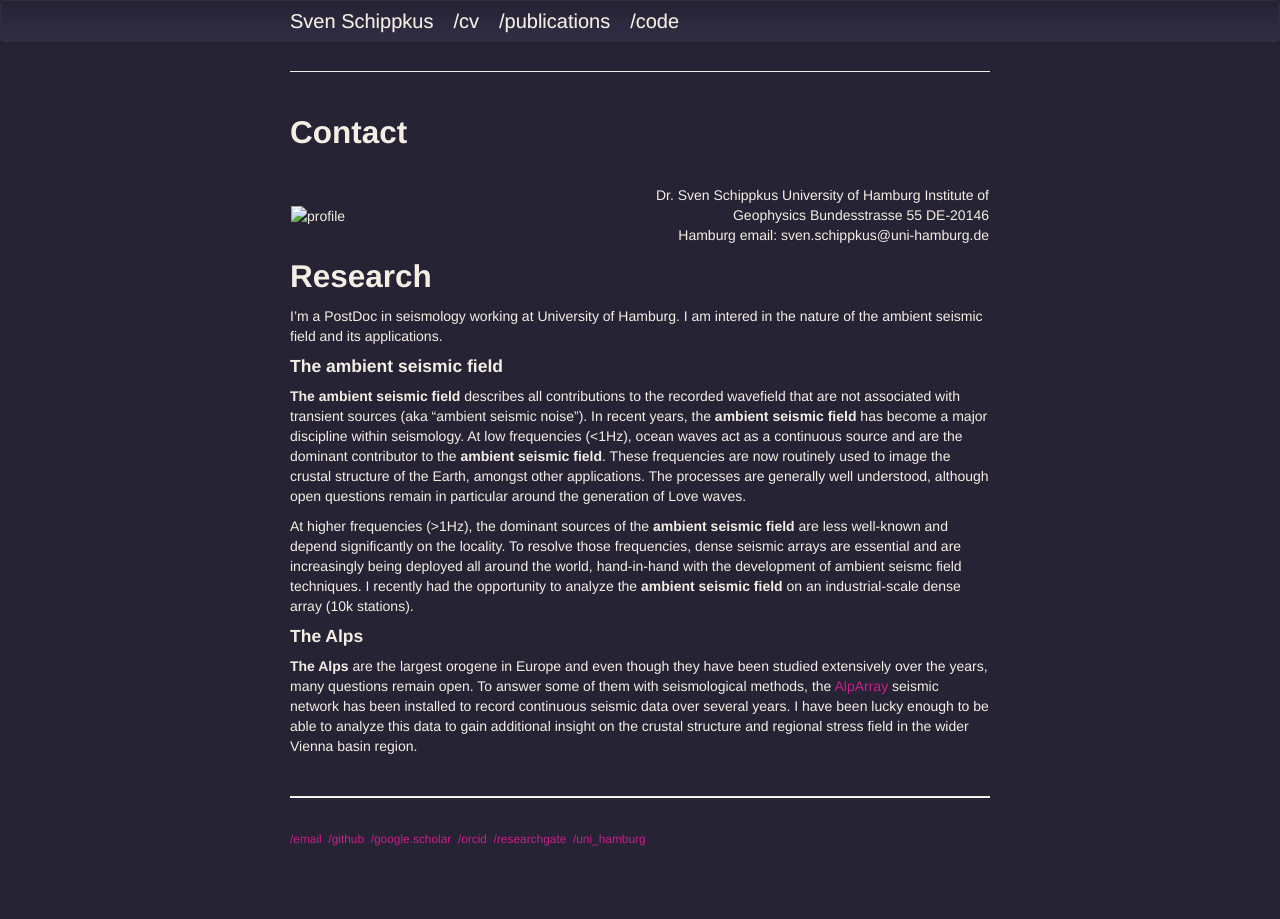
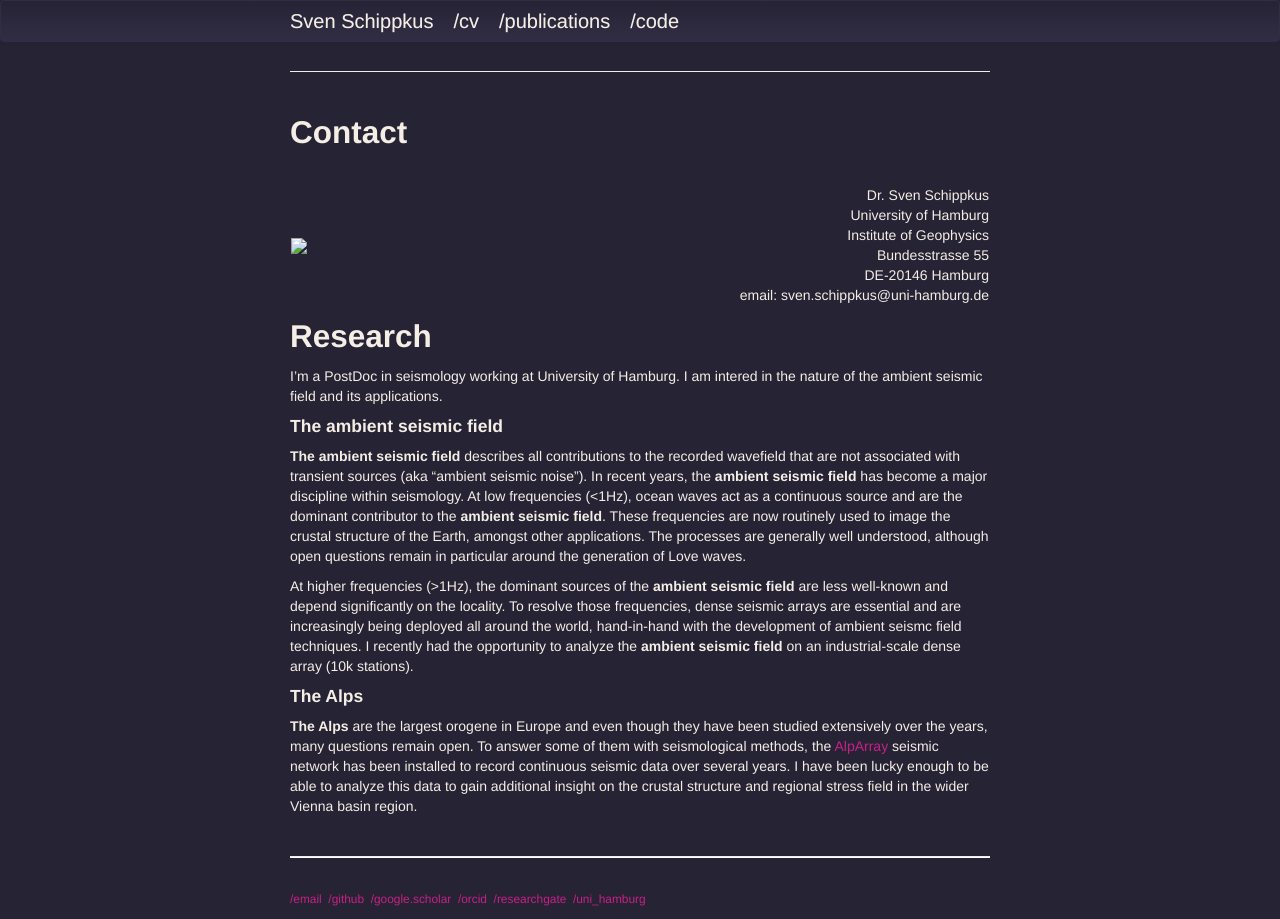
Before and after one commit to schipp/schipp.github.io, a Jekyll site: the page built from index.md, in a window 1280 px wide. Built offline with Jekyll 4.4.1, drawn with Linux system fonts in a browser that asks for light colours.

Commit message:
try with html

```diff
--- a/index.md
+++ b/index.md
@@ -8,7 +8,7 @@ title: Sven Schippkus
 
 |||
 |:-|-:|
-|![profile](/home/data/profile.png)|Dr. Sven Schippkus&nbsp;University of Hamburg&nbsp;Institute of Geophysics&nbsp;Bundesstrasse 55&nbsp;DE-20146 Hamburg&nbsp;email: sven.schippkus@uni-hamburg.de|
+|<img src="/home/data/profile.png" width="200"/>|Dr. Sven Schippkus<br />University of Hamburg<br />Institute of Geophysics<br />Bundesstrasse 55<br />DE-20146 Hamburg<br />email: sven.schippkus@uni-hamburg.de|
 
 ## Research
 
```
